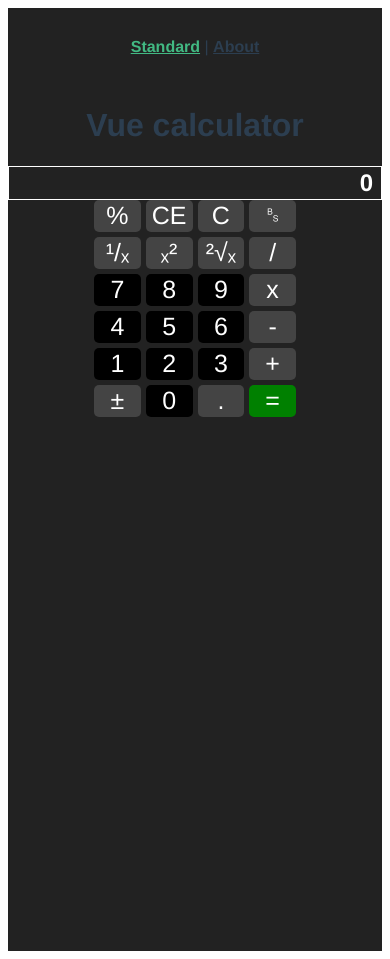
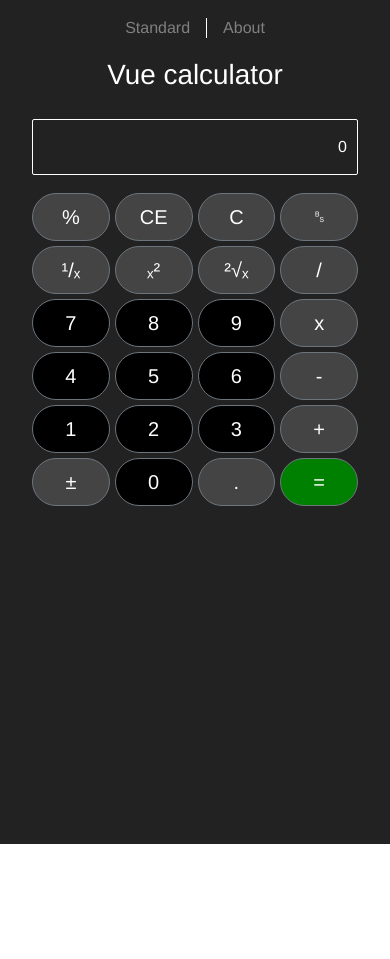
Before and after one commit to perssondan/vue-calculator, a Vue app: page / in a window 390 px wide. After the commit the page ends 844 px from the top, so only its background shows below. Built offline with nearby package versions, Linux system fonts and the light colour scheme.

Commit message:
bootstrap-vue-3
b-container
b-button
responsive inline-styles and scoped css styles

```diff
--- a/package.json
+++ b/package.json
@@ -8,8 +8,10 @@
     "lint": "vue-cli-service lint"
   },
   "dependencies": {
+    "bootstrap": "^5.2.0",
+    "bootstrap-vue-3": "^0.1.14",
     "core-js": "^3.8.3",
-    "vue": "^3.2.13",
+    "vue": "^3.2.37",
     "vue-router": "^4.0.3"
   },
   "devDependencies": {
--- a/public/index.html
+++ b/public/index.html
@@ -1,15 +1,22 @@
 <!DOCTYPE html>
-<html lang="">
+<html lang="en">
   <head>
-    <meta charset="utf-8">
-    <meta http-equiv="X-UA-Compatible" content="IE=edge">
-    <meta name="viewport" content="width=device-width,initial-scale=1.0">
-    <link rel="icon" href="<%= BASE_URL %>favicon.ico">
+    <meta charset="utf-8" />
+    <meta http-equiv="X-UA-Compatible" content="IE=edge" />
+    <meta
+      name="viewport"
+      content="width=device-width, initial-scale=1, shrink-to-fit=no"
+    />
+    <link rel="icon" href="<%= BASE_URL %>favicon.ico" />
     <title><%= htmlWebpackPlugin.options.title %></title>
   </head>
   <body>
     <noscript>
-      <strong>We're sorry but <%= htmlWebpackPlugin.options.title %> doesn't work properly without JavaScript enabled. Please enable it to continue.</strong>
+      <strong
+        >We're sorry but <%= htmlWebpackPlugin.options.title %> doesn't work
+        properly without JavaScript enabled. Please enable it to
+        continue.</strong
+      >
     </noscript>
     <div id="app"></div>
     <!-- built files will be auto injected -->
--- a/src/App.vue
+++ b/src/App.vue
@@ -1,12 +1,23 @@
 <template>
-    <nav>
-        <router-link to="/">Standard</router-link> |
-        <router-link to="/about">About</router-link>
-    </nav>
-    <router-view />
+    <b-container>
+        <b-nav align="center" class="p-2 mb-5">
+            <b-nav-item active>
+                <router-link to="/">
+                    <span>Standard</span>
+                </router-link>
+            </b-nav-item>
+            <span class="divider"></span>
+            <b-nav-item>
+                <router-link to="/about">
+                    <span>About</span>
+                </router-link>
+            </b-nav-item>
+            <router-view />
+        </b-nav>
+    </b-container>
 </template>
 
-<style>
+<style lang="css">
 #app {
     font-family: Avenir, Helvetica, Arial, sans-serif;
     -webkit-font-smoothing: antialiased;
@@ -16,16 +27,32 @@
     background: #222;
 }
 
-nav {
-    padding: 30px;
+.container {
+    width: 100%;
+    height: 100vh;
 }
 
-nav a {
-    font-weight: bold;
-    color: #2c3e50;
+button:hover {
+    opacity: 0.8;
 }
-
-nav a.router-link-exact-active {
-    color: #42b983;
+.divider {
+    margin: 10px 0;
+    width: 1px;
+    cursor: default;
+    background-color: white;
+    cursor: default;
+}
+.nav-link a {
+    color: gray;
+    text-decoration: none;
+    cursor: pointer;
+}
+.nav-link a:hover,
+.nav-link a:focus,
+.nav-link a:active {
+    color: white;
+    text-decoration: none;
+    opacity: 0.6;
+    border-bottom: 1px solid white;
 }
 </style>
--- a/src/components/CalculatorButton.vue
+++ b/src/components/CalculatorButton.vue
@@ -1,10 +1,12 @@
 <template>
-    <button
-        class="btn"
-        :style="{ background: color }"
-        @click="onClick()"
-        v-html="text"
-    />
+    <b-button-group size="lg">
+        <b-button
+            pill
+            :style="{ background: color }"
+            @click="onClick()"
+            v-html="text"
+        />
+    </b-button-group>
 </template>
 
 <script>
@@ -21,32 +23,3 @@ export default {
     },
 };
 </script>
-
-<style scoped>
-.btn {
-    display: inline-block;
-    background: #000;
-    color: #fff;
-    border: none;
-    margin: 0;
-    border-radius: 5px;
-    cursor: pointer;
-    text-decoration: none;
-    font-size: 25px;
-    font-family: inherit;
-}
-.btn:focus {
-    outline: none;
-}
-.btn:active {
-    transform: scale(0.98);
-}
-.btn:hover {
-    /* filter: brightness(250%); // Only affects color and not background */
-    box-shadow: inset 0 0 0 10em rgba(255, 255, 255, 0.3);
-}
-.btn-block {
-    display: block;
-    width: 100%;
-}
-</style>
--- a/src/components/CalculatorHeader.vue
+++ b/src/components/CalculatorHeader.vue
@@ -1,3 +1,12 @@
 <template>
     <h1>Vue calculator</h1>
 </template>
+
+<style lang="css">
+h1 {
+    color: white;
+    margin: 10px 0;
+    padding: 10px 0;
+    cursor: default;
+}
+</style>
--- a/src/components/StandardDisplay.vue
+++ b/src/components/StandardDisplay.vue
@@ -1,6 +1,6 @@
 <template>
     <div class="display-frame">
-        <h2>{{ displayText }}</h2>
+        <div class="result">{{ displayText }}</div>
     </div>
 </template>
 
@@ -13,14 +13,18 @@ export default {
 };
 </script>
 
-<style>
-h2 {
+<style scoped lang="css">
+.display-frame {
+    display: block;
+    border: 1px solid #ffffff;
+    padding: 5px 10px;
+    margin: 10px 0;
+    border-radius: 2px;
+}
+.result {
     text-align: right;
     color: white;
-    margin: 0;
-}
-.display-frame {
-    border: 1px solid #ffffff;
-    padding: 2px 8px;
+    margin: 10px 0;
+    cursor: default;
 }
 </style>
--- a/src/components/StandardKeypad.vue
+++ b/src/components/StandardKeypad.vue
@@ -1,5 +1,4 @@
 <template>
-    <div class="content">
     <div class="keypadBody">
         <template
             :key="keypadButtonInfo.id"
@@ -11,7 +10,6 @@
                 @btn-click="$emit('keypad-press', keypadButtonInfo)"
             />
         </template>
-        </div>
     </div>
 </template>
 
@@ -29,20 +27,9 @@ export default {
 </script>
 
 <style>
-.content {
-    display: flex;
-    align-items: flex-start;
-    justify-content: center;
-    /* min-height: 100vh;
-    min-width: 100vw; */
-}
 .keypadBody {
-    /* height: 100vh;
-    width: 100vw; */
     display: grid;
     grid-template: 1fr 1fr 1fr 1fr 1fr 1fr / 1fr 1fr 1fr 1fr;
     grid-gap: 5px;
-    /* max-height: 600px;
-    max-width: 450px; */
 }
 </style>
--- a/src/functions/calculator.functions.js
+++ b/src/functions/calculator.functions.js
@@ -41,9 +41,9 @@ const calculatorParser = (cache, keypadButtonInfo) => {
 };
 
 // TODO: Implement generic parser
-const parseEntry = (currentString, digitCharacter) => {
-    //
-}
+// const parseEntry = (currentString, digitCharacter) => {
+//     //
+// }
 
 const clearLastEntry = (cache) => {
     if (cache.operator) {
--- a/src/main.js
+++ b/src/main.js
@@ -1,5 +1,9 @@
 import { createApp } from 'vue';
 import App from './App.vue';
 import router from './router';
+import BootstrapVue3 from 'bootstrap-vue-3';
 
-createApp(App).use(router).mount('#app');
+import 'bootstrap/dist/css/bootstrap.css';
+import 'bootstrap-vue-3/dist/bootstrap-vue-3.css';
+
+createApp(App).use(router).use(BootstrapVue3).mount('#app');
--- a/src/views/AboutView.vue
+++ b/src/views/AboutView.vue
@@ -1,5 +1,5 @@
 <template>
-    <div class="about">
+    <b-container fluid>
         <h1>Version 1.0.0</h1>
-    </div>
+    </b-container>
 </template>
--- a/src/views/StandardView.vue
+++ b/src/views/StandardView.vue
@@ -1,12 +1,26 @@
 <template>
-    <div class="standard">
+    <b-container fluid>
+        <b-row class="justify-content-md-center">
+            <b-col col lg="4">
                 <CalculatorHeader />
+            </b-col>
+        </b-row>
+
+        <b-row class="justify-content-md-center">
+            <b-col col xl="5" lg="6" md="8">
                 <StandardDisplay :displayText="result" />
+            </b-col>
+        </b-row>
+
+        <b-row class="justify-content-md-center">
+            <b-col xl="5" lg="6" md="8" class="mt-2 mb-5">
                 <StandardKeypad
                     :keypadButtonInfos="keypadButtonInfos"
                     @keypad-press="keypadPressed"
                 />
-    </div>
+            </b-col>
+        </b-row>
+    </b-container>
 </template>
 
 <script>
@@ -244,13 +258,3 @@ export default {
     },
 };
 </script>
-
-<style>
-.standard {
-    display: block;
-    margin-left: auto;
-    margin-right: auto;
-    min-height: 100vh;
-    max-width: 450px;
-}
-</style>
```
Also changed, not shown: 1 other file (tests, documents, lock files or other folders). Lines whose indentation alone changed are shown as unchanged.
